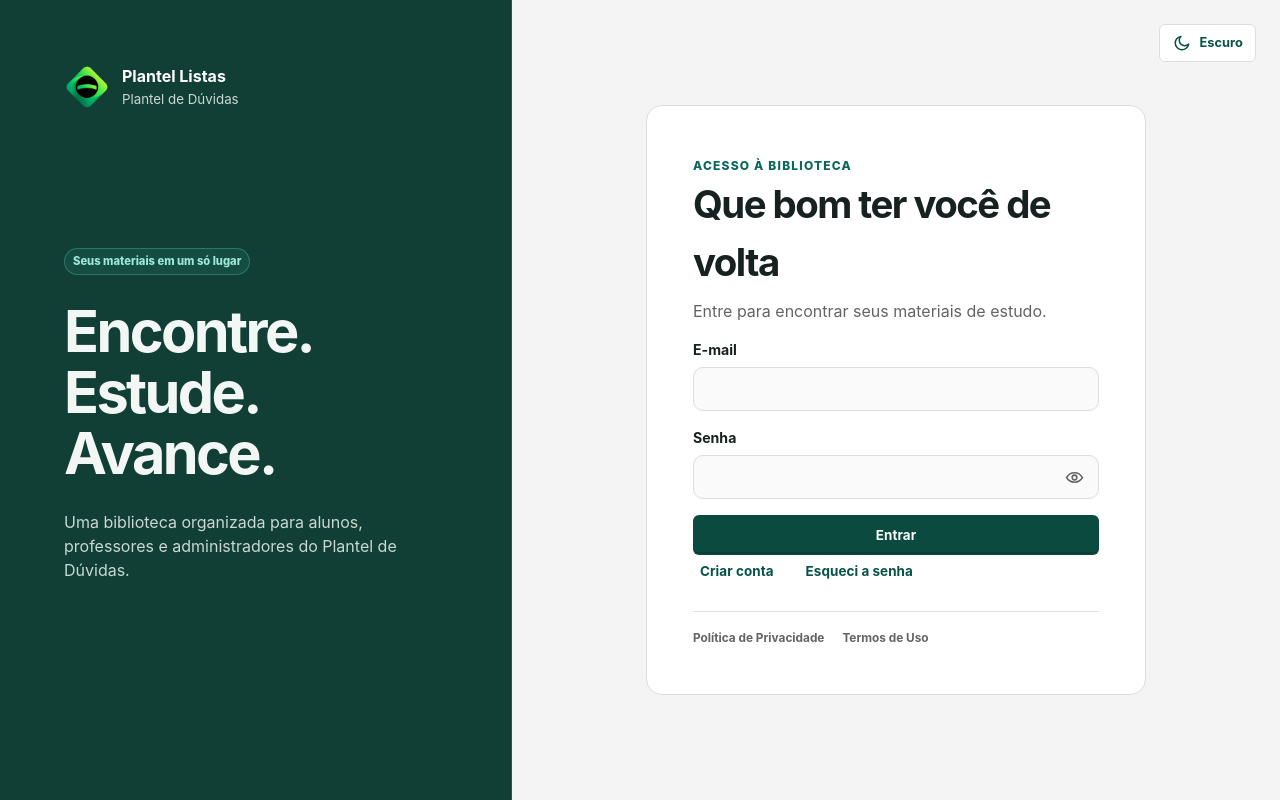
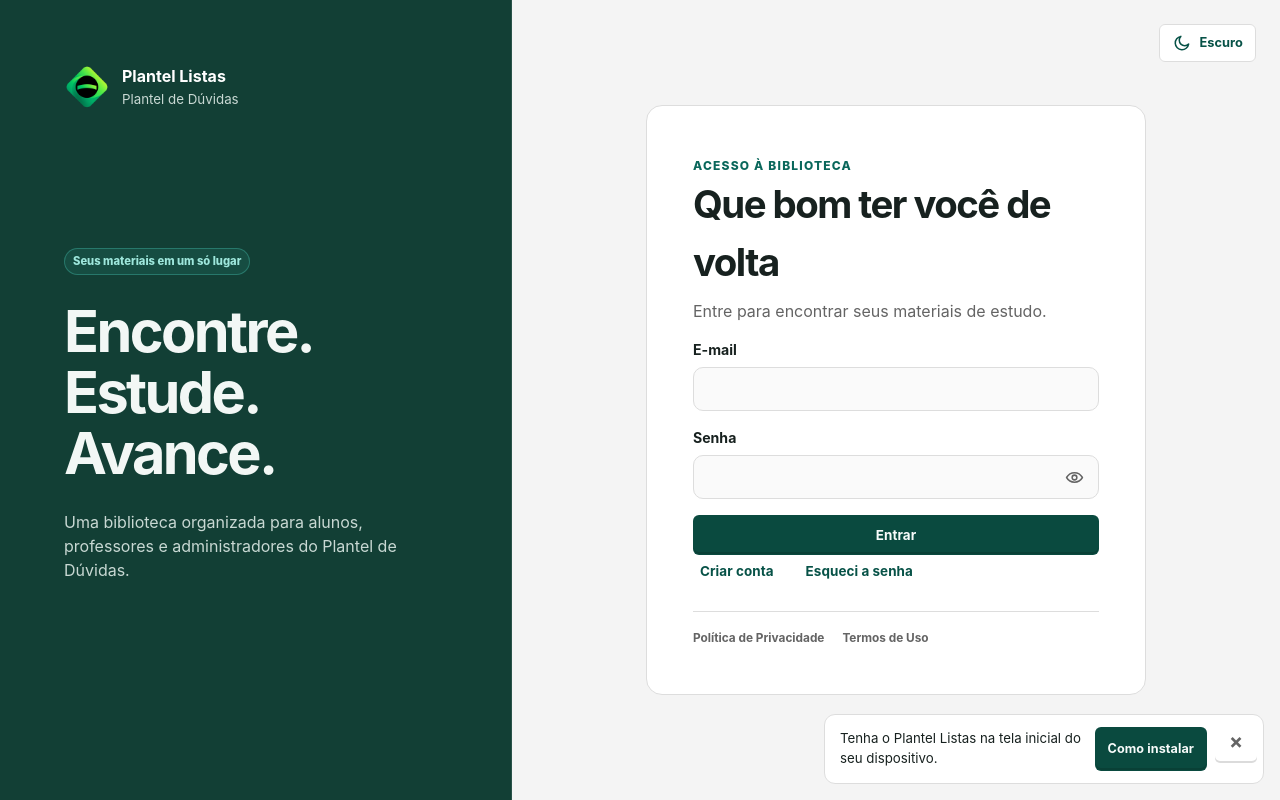
Before and after one commit to planteldeduvidas-beep/Plantel-Listas, a React (Vite) app in the folder frontend/: page / in a window 1280 px wide. Built offline with nearby package versions, Linux system fonts and the light colour scheme; no server answers.

Commit message:
fix: show PWA install guidance in Firefox

```diff
--- a/frontend/src/pwa/InstalacaoPwa.jsx
+++ b/frontend/src/pwa/InstalacaoPwa.jsx
@@ -18,11 +18,27 @@ function eSafari() {
   return /^((?!chrome|android|crios|fxios|edgios).)*safari/i.test(navigator.userAgent);
 }
 
+function eAndroid() {
+  return /Android/i.test(navigator.userAgent);
+}
+
+function eFirefox() {
+  return /Firefox|FxiOS/i.test(navigator.userAgent);
+}
+
 function instrucaoManual(ios) {
   if (ios) {
     return eSafari()
       ? "No Safari, toque em Compartilhar e depois em Adicionar à Tela de Início."
       : "No iPhone ou iPad, abra este site no Safari e use Compartilhar → Adicionar à Tela de Início.";
+  }
+  if (eFirefox()) {
+    if (eAndroid()) return "No Firefox para Android, toque no menu ⋮ e escolha Instalar ou Adicionar à tela inicial.";
+    if (/Windows/i.test(navigator.userAgent)) return "No Firefox para Windows, clique no ícone de aplicativos web na barra de endereços.";
+    return "O Firefox neste sistema não oferece instalação como aplicativo. Para instalar, abra este site no Chrome ou Edge.";
+  }
+  if (eAndroid()) {
+    return "No Chrome, toque no menu ⋮ e escolha Instalar app ou Adicionar à tela inicial.";
   }
   return "Se o navegador não abrir a confirmação, use o ícone de instalar na barra de endereço ou o menu do Chrome/Edge.";
 }
@@ -69,7 +85,10 @@ export default function InstalacaoPwa() {
   }, []);
 
   async function instalar() {
-    if (!convite) return;
+    if (!convite) {
+      definirResultadoDaInstalacao(instrucaoManual(ios));
+      return;
+    }
     definirInstalando(true);
     definirResultadoDaInstalacao("");
     try {
@@ -103,13 +122,11 @@ export default function InstalacaoPwa() {
     </aside>;
   }
 
-  if (instalado || dispensado || (!convite && !ios && !resultadoDaInstalacao)) return null;
+  if (instalado || dispensado) return null;
 
   return <aside className="aviso-pwa" aria-label="Instalação do Plantel Listas">
-    {convite ? <>
-      <span>{resultadoDaInstalacao || "Tenha o Plantel Listas na tela inicial. Ao tocar em instalar, confirme também no aviso do navegador."}</span>
-      <button type="button" onClick={instalar} disabled={instalando}>{instalando ? "Abrindo confirmação..." : "Instalar Plantel Listas"}</button>
-    </> : <span>{resultadoDaInstalacao || instrucaoManual(ios)}</span>}
+    <span>{resultadoDaInstalacao || "Tenha o Plantel Listas na tela inicial do seu dispositivo."}</span>
+    <button type="button" onClick={instalar} disabled={instalando}>{instalando ? "Abrindo confirmação..." : convite ? "Instalar Plantel Listas" : "Como instalar"}</button>
     <button type="button" className="aviso-pwa-fechar" onClick={() => definirDispensado(true)} aria-label="Dispensar orientação de instalação">×</button>
   </aside>;
 }
```
Also changed, not shown: 1 other file (tests, documents, lock files or other folders).
